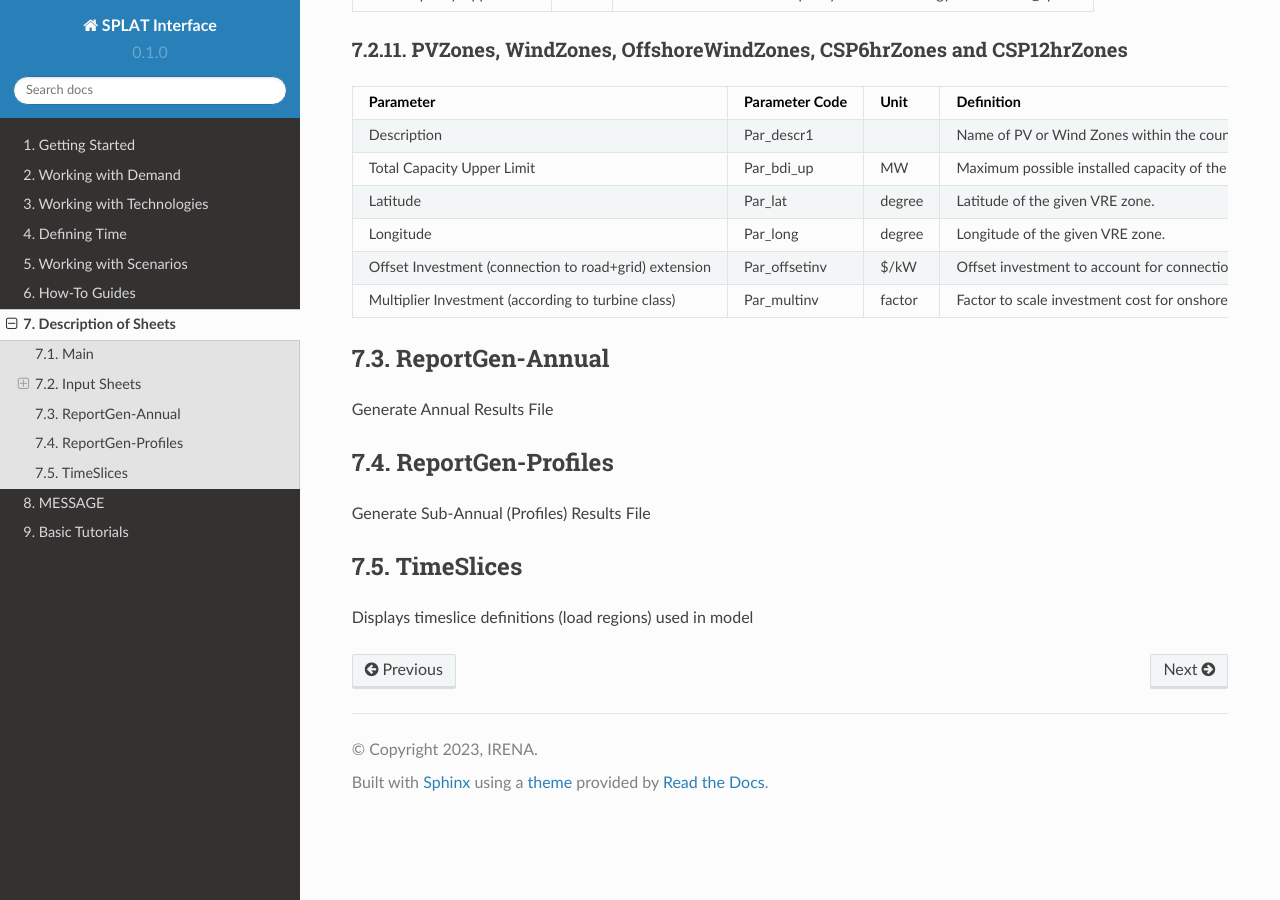
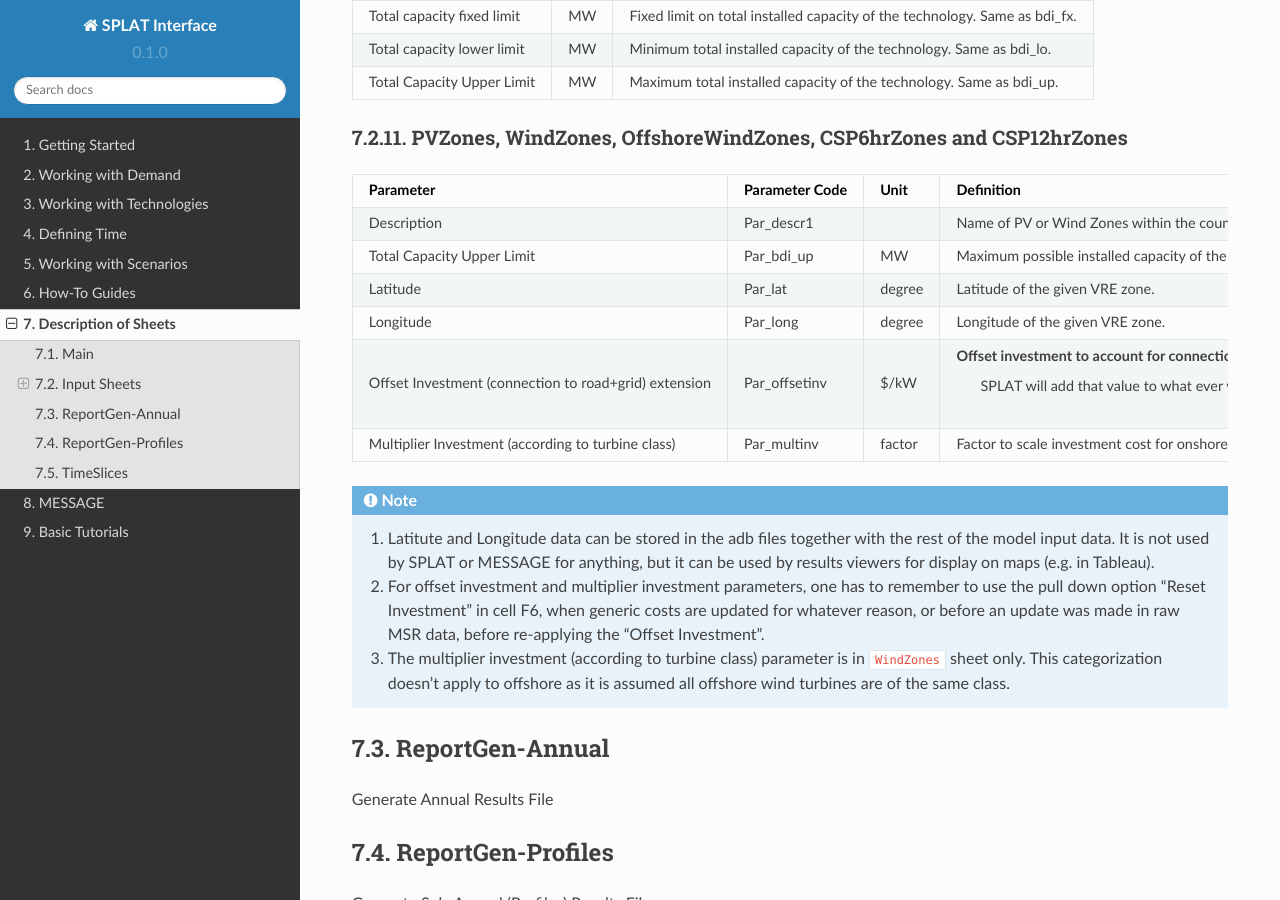
Before and after one commit to SPLATteam/SPLAT-WebGuide, a Sphinx documentation site: the page built from docs/glossary.rst, in a window 1280 px wide and 900 px high, scrolled down 5173 px. Built offline with Sphinx 7.4.7 and the Read the Docs theme 2.0.0, drawn with Linux system fonts in a browser that asks for light colours; pages that are not in the unit, such as notebooks, are missing from menus; some of the changed text lies outside the part shown.

Commit message:
update input sheets

```diff
--- a/docs/csv_file/demand_sheet.csv
+++ b/docs/csv_file/demand_sheet.csv
@@ -1,2 +1,3 @@
 Parameter,Unit,Definition
-SentOut,GWh,"The overall sentout electricity demand (i.e., Secondary, or before  transmission & distribution) for aggregate sectors within the given country. Sectoral final electricity demand could also be provided."
+SentOut,GWh,"The overall sentout electricity demand (i.e., Secondary, or before  transmission & distribution) for aggregate sectors within the given country.
+ Sectoral final electricity demand could also be provided."
--- a/docs/csv_file/interconnectors_sheet.csv
+++ b/docs/csv_file/interconnectors_sheet.csv
@@ -1,7 +1,7 @@
-Parameter,Parameter Code,Unit,Definition,,
-Desciption,Par_Descr1,,List of possible generic interconnectors between country 1 and country 2 in the model.,,
-First Year,Par_fyear,,First year in which the technology can be built in the future.,,
-Efficiency,Par_moutp,,Efficiency of transmission. Assumed 95% or above.,,
-Total Capacity Upper Limit,Par_bdi_up,,Maximum possible installed transfer capacity of the interconnectors.,,
-hist.string,Par_hisc,,"Year of installation of the technology, and its capacity at the time.",,
-Overnight Cost,Par_inv,$/kW,Overnight costs in constant prices of base year.,,
+Parameter,Parameter Code,Unit,Definition
+Desciption,Par_Descr1,,List of possible generic interconnectors between country 1 and country 2 in the model.
+First Year,Par_fyear,,First year in which the technology can be built in the future.
+Efficiency,Par_moutp,,Efficiency of transmission. Assumed 95% or above.
+Total Capacity Upper Limit,Par_bdi_up,,Maximum possible installed transfer capacity of the interconnectors.
+hist.string,Par_hisc,,"Year of installation of the technology, and its capacity at the time."
+Overnight Cost,Par_inv,$/kW,Overnight costs in constant prices of base year.
--- a/docs/csv_file/t&d_sheet.csv
+++ b/docs/csv_file/t&d_sheet.csv
@@ -1,4 +1,5 @@
 Parameter,Unit,Definition
 Efficiency,%,Efficiency of the transmission or distribution system.
-Overnight Cost,$/kW,"The cost of a construction project if no interest was incurred during construction, as if the project was completed ""overnight"". Values are given in constant prices of base year."
+Overnight Cost,$/kW,"The cost of a construction project if no interest was incurred during construction, as if the project was completed ""overnight"".
+ Values are given in constant prices of base year."
 Fixed O&M Cost,$/kW,Annual fixed operating and maintenance cost in prices of base year.
--- a/docs/csv_file/vrezones_sheet.csv
+++ b/docs/csv_file/vrezones_sheet.csv
@@ -3,5 +3,6 @@
 Total Capacity Upper Limit,Par_bdi_up,MW,Maximum possible installed capacity of the VRE technology within the given zone based on MSR work.
 Latitude,Par_lat,degree,Latitude of the given VRE zone.
 Longitude,Par_long,degree,Longitude of the given VRE zone.
-Offset Investment (connection to road+grid) extension,Par_offsetinv,$/kW,"Offset investment to account for connection to road and grid extension for the VRE zones. SPLAT will add that value to what ever value is currently stored for investment cost ""inv"" with that technology."
+Offset Investment (connection to road+grid) extension,Par_offsetinv,$/kW,"Offset investment to account for connection to road and grid extension for the VRE zones.
+ SPLAT will add that value to what ever value is currently stored for investment cost ""inv"" with that technology."
 Multiplier Investment (according to turbine class),Par_multinv,factor,Factor to scale investment cost for onshore wind technologies.
--- a/docs/glossary.rst
+++ b/docs/glossary.rst
@@ -178,6 +178,13 @@
 .. csv-table::
     :file: csv_file/vrezones_sheet.csv
     :header-rows: 1
+
+.. note::
+    1. Latitute and Longitude data can be stored in the adb files together with the rest of the model input data. It is not used by SPLAT or MESSAGE for anything, but it can be used by results viewers for display on maps (e.g. in Tableau).
+
+    2. For offset investment and multiplier investment parameters, one has to remember to use the pull down option "Reset Investment" in cell F6, when generic costs are updated for whatever reason, or before an update was made in raw MSR data, before re-applying the "Offset Investment".
+
+    3. The multiplier investment (according to turbine class) parameter is in ``WindZones`` sheet only. This categorization doesn't apply to offshore as it is assumed all offshore wind turbines are of the same class.
 
 .. .. _demand:
 
```
Also changed, not shown: other parts of docs/glossary.rst (+2 -2 lines).
